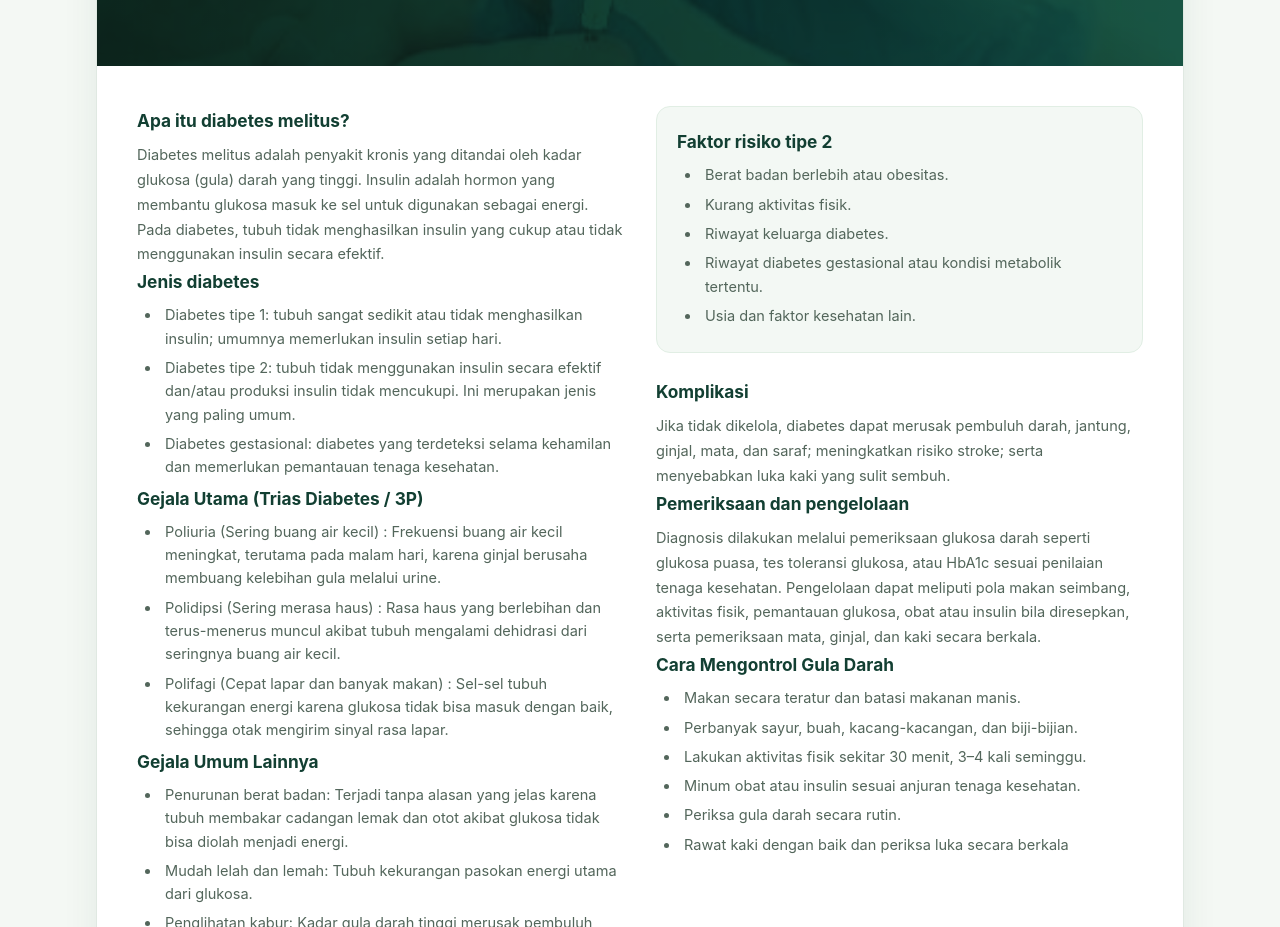
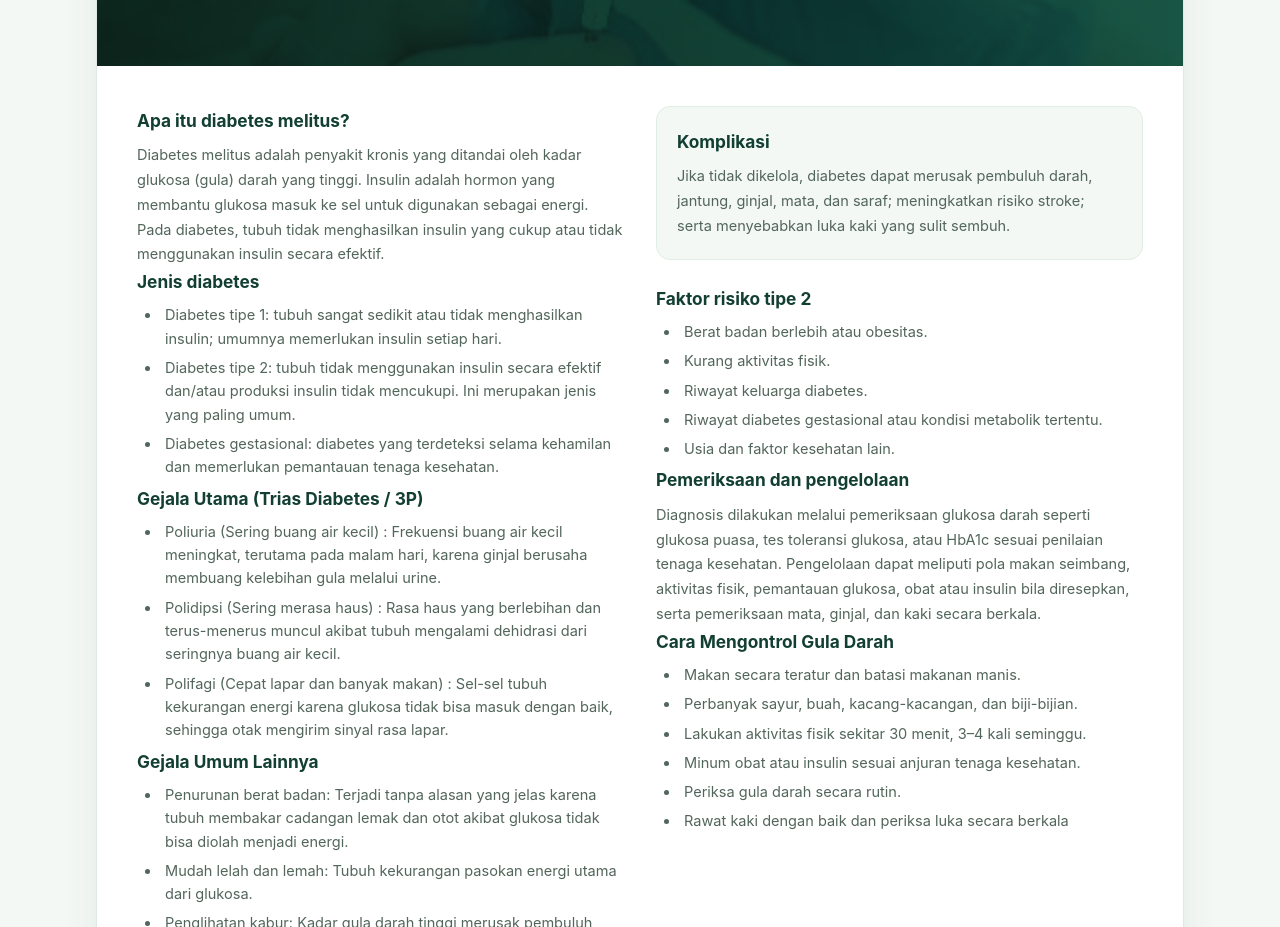
Before and after one commit to novandrawichdafarun/HEALIFEST, a Next.js app: page /penyakit in a window 1280 px wide. Shown: the part 1360-2287 px from the top of the page. Built offline with nearby package versions, Linux system fonts and the light colour scheme.

Commit message:
feat: Update complication titles and descriptions for clarity in conditions

```diff
--- a/constants/conditions.ts
+++ b/constants/conditions.ts
@@ -48,6 +48,13 @@ export const conditions: Condition[] = [
     ],
     right: [
       {
+        title: "Komplikasi",
+        paragraphs: [
+          "Jika tidak dikelola, diabetes dapat merusak pembuluh darah, jantung, ginjal, mata, dan saraf; meningkatkan risiko stroke; serta menyebabkan luka kaki yang sulit sembuh.",
+        ],
+        emphasized: true,
+      },
+      {
         title: "Faktor risiko tipe 2",
         bullets: [
           "Berat badan berlebih atau obesitas.",
@@ -55,13 +62,6 @@ export const conditions: Condition[] = [
           "Riwayat keluarga diabetes.",
           "Riwayat diabetes gestasional atau kondisi metabolik tertentu.",
           "Usia dan faktor kesehatan lain.",
-        ],
-        emphasized: true,
-      },
-      {
-        title: "Komplikasi",
-        paragraphs: [
-          "Jika tidak dikelola, diabetes dapat merusak pembuluh darah, jantung, ginjal, mata, dan saraf; meningkatkan risiko stroke; serta menyebabkan luka kaki yang sulit sembuh.",
         ],
       },
       {
@@ -144,7 +144,7 @@ export const conditions: Condition[] = [
     ],
     right: [
       {
-        title: "Komplikasi bila tidak terkendali",
+        title: "Komplikasi",
         bullets: [
           "Serangan jantung dan gagal jantung.",
           "Stroke.",
@@ -265,7 +265,7 @@ export const conditions: Condition[] = [
     ],
     right: [
       {
-        title: "Komplikasi Kolesterol Tinggi",
+        title: "Komplikasi",
         paragraphs: [
           "Kadar kolesterol yang berlebihan perlu ditangani. Apabila dibiarkan, kolesterol akan menumpuk di dinding pembuluh darah arteri dan membentuk plak sehingga membuat arteri menyempit. Kondisi ini disebut dengan aterosklerosis.",
           "Aterosklerosis yang tidak ditanganidapat membuat aliran darah tersumbat dan menimbulkan komplikasi serius berikut ini:",
```
